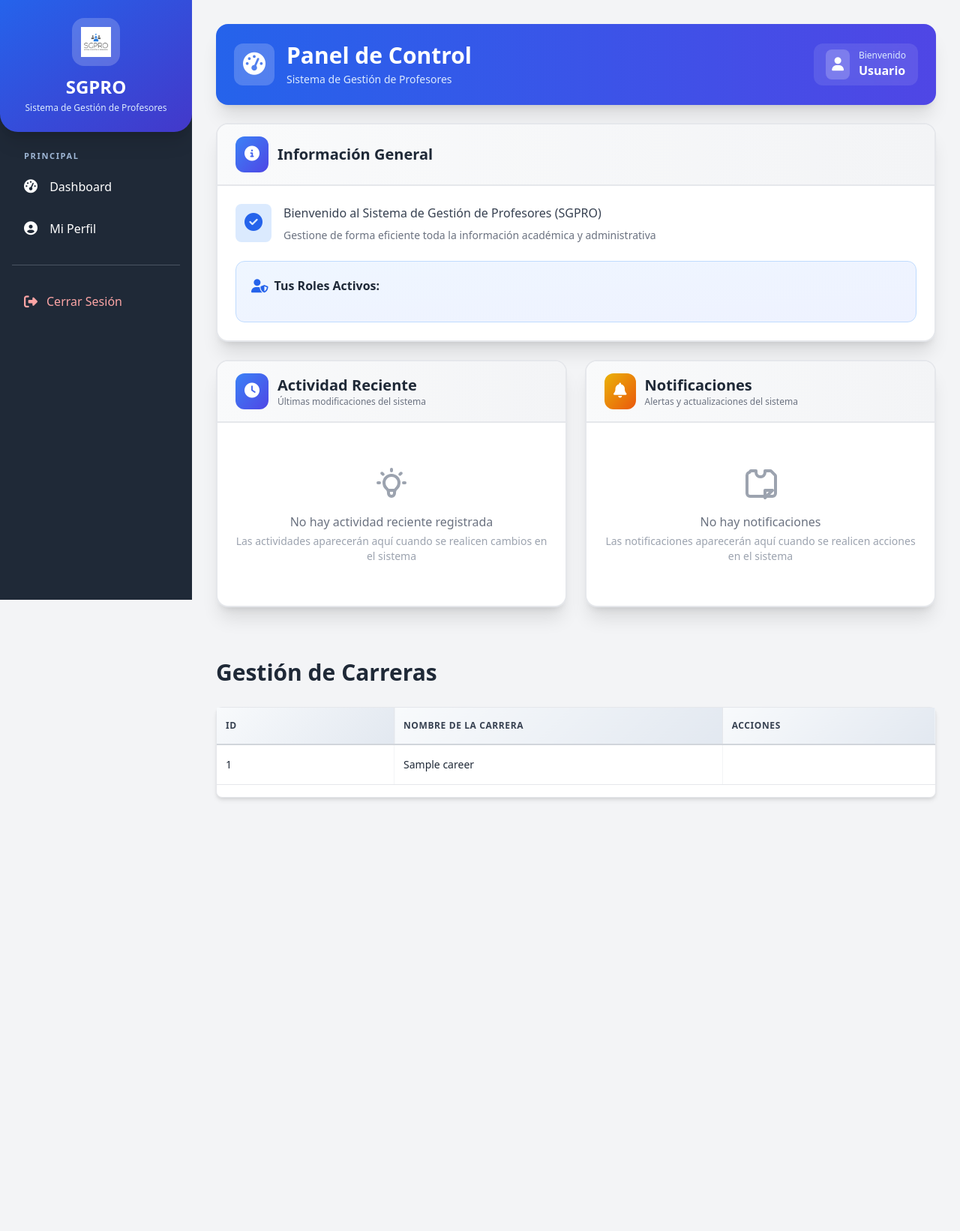
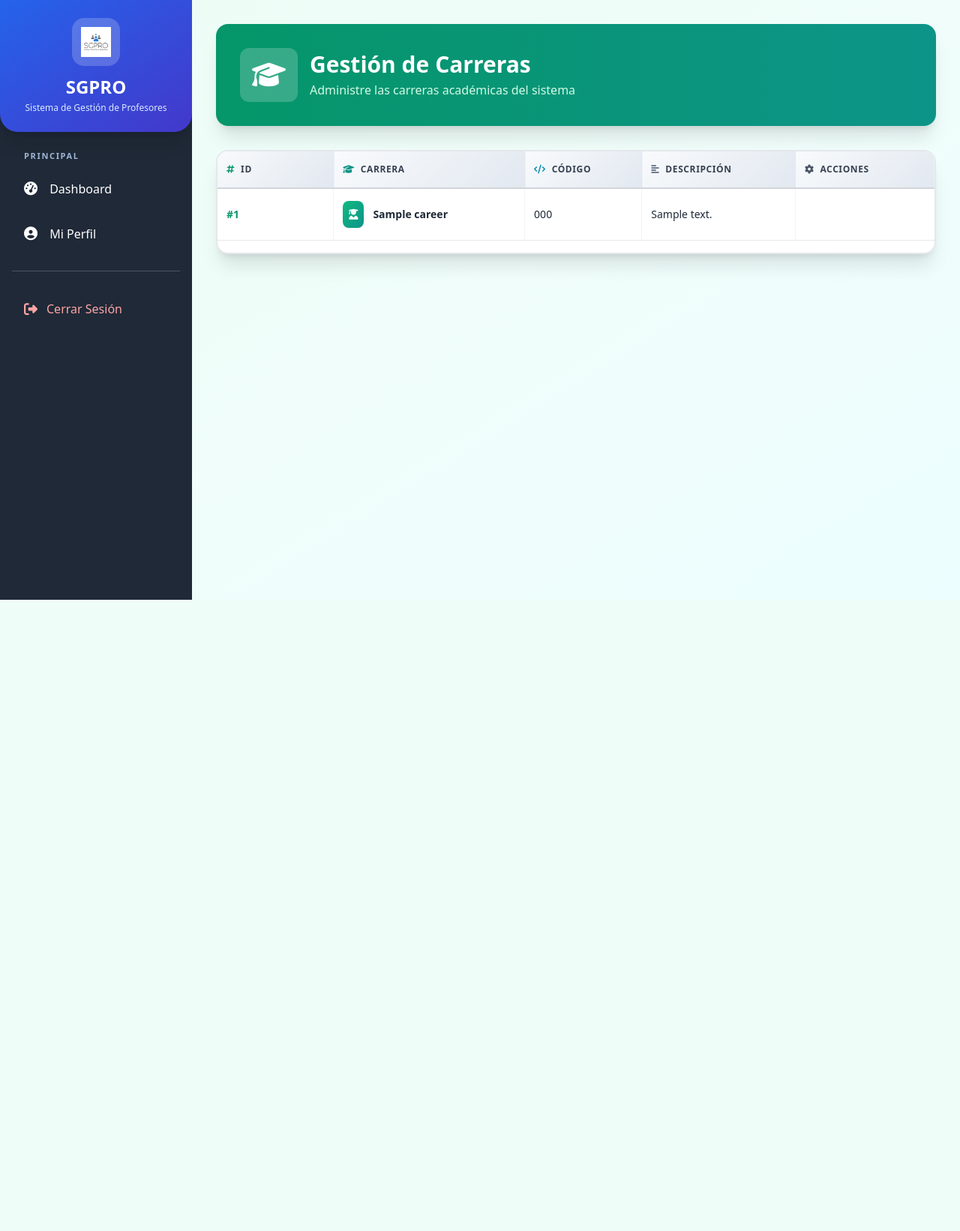
Before and after one commit to MatiasScott/superarse_sgpro, a PHP site: template app/views/academic/careers.php in a window 1280 px wide. Shown: the whole page at 75% size. After the commit the page ends 800 px from the top, so only its background shows below. Run offline with PHP 8.4, Linux system fonts and the light colour scheme; the template is opened without the code that fills it: most values are stand-ins (such as "Sample title", 1, 10 or a date in 2020); some libraries are stand-ins or nearby versions.

Commit message:
creacion de vistas para crear, ver, editar y elinar las carreras, cambio en modelo y controlador

```diff
--- a/app/core/Router.php
+++ b/app/core/Router.php
@@ -438,6 +438,7 @@ class Router
 
         // Rutas de gestión de Carreras
         $this->addRoute('/academic/careers', 'Career@index');
+        $this->addRoute('/academic/careers/create', 'Career@create');
         $this->addRoute('/academic/careers/store', 'Career@store');
         $this->addRoute('/academic/careers/edit/{id}', 'Career@edit');
         $this->addRoute('/academic/careers/update/{id}', 'Career@update');
--- a/app/helpers/PermissionHelper.php
+++ b/app/helpers/PermissionHelper.php
@@ -234,10 +234,6 @@ class PermissionHelper
             return array_values(array_unique(array_column($roles, 'role_name')));
         }
 
-        if (isset($_SESSION['role_names']) && is_array($_SESSION['role_names'])) {
-            return $_SESSION['role_names'];
-        }
-
         if (!isset($_SESSION['user_id'])) {
             return [];
         }
@@ -245,9 +241,18 @@ class PermissionHelper
         $roleModel = new RoleModel();
         $currentRoles = $roleModel->getRolesByUserId($_SESSION['user_id']);
         $roleNames = array_values(array_unique(array_column($currentRoles, 'role_name')));
-        $_SESSION['role_names'] = $roleNames;
 
-        return $roleNames;
+        // Mantiene la sesión en sincronía con cambios de roles aplicados en BD.
+        if (!empty($roleNames)) {
+            $_SESSION['role_names'] = $roleNames;
+            return $roleNames;
+        }
+
+        if (isset($_SESSION['role_names']) && is_array($_SESSION['role_names'])) {
+            return $_SESSION['role_names'];
+        }
+
+        return [];
     }
 
     public static function hasAnyRole($allowedRoles, $roles = null)
--- a/app/views/academic/careers.php
+++ b/app/views/academic/careers.php
@@ -1,15 +1,49 @@
 <!DOCTYPE html>
 <html lang="es">
+
 <head>
     <meta charset="UTF-8">
     <meta name="viewport" content="width=device-width, initial-scale=1.0">
     <link rel="icon" type="image/png" href="<?php echo BASE_PATH; ?>/img/logo_sgpro.png">
     <title><?php echo htmlspecialchars($pageTitle); ?></title>
     <script src="https://cdn.tailwindcss.com"></script>
-    <link rel="stylesheet" href="<?php echo BASE_PATH; ?>/css/compiled.css">
+    <link rel="stylesheet" href="<?php echo BASE_PATH; ?>/css/compiled.css?v=<?php echo time(); ?>">
     <link rel="stylesheet" href="<?php echo BASE_PATH; ?>/css/responsive.css">
+    <link rel="stylesheet" href="https://cdnjs.cloudflare.com/ajax/libs/font-awesome/6.4.0/css/all.min.css">
+    <style>
+        .sidebar-item-text {
+            color: #ffffff;
+        }
+
+        .sidebar-item-text-logout {
+            color: #f87171;
+        }
+
+        @media (max-width: 1024px) {
+            .main-content {
+                padding: 1rem;
+                padding-top: 1rem;
+                margin-left: 0 !important;
+                width: 100% !important;
+            }
+
+            header {
+                margin-top: 3.5rem !important;
+                margin-bottom: 1rem !important;
+            }
+        }
+
+        @media (min-width: 1025px) {
+            .main-content {
+                margin-left: 16rem !important;
+                width: calc(100% - 16rem) !important;
+                padding: 2rem;
+            }
+        }
+    </style>
 </head>
-<body class="bg-gray-100 font-sans">
+
+<body class="bg-gradient-to-br from-emerald-50 via-teal-50 to-cyan-50 font-sans min-h-screen">
     <?php
     require_once __DIR__ . '/../../helpers/PermissionHelper.php';
     $canManageCareers = PermissionHelper::can('careers', 'manage_all', $roles ?? null);
@@ -17,57 +51,105 @@
     $canEditCareers = PermissionHelper::can('careers', 'edit', $roles ?? null);
     $canDeleteCareers = PermissionHelper::can('careers', 'delete', $roles ?? null);
     ?>
-    <?php require_once __DIR__ . '/../dashboard/index.php'; ?>
+    <?php require_once __DIR__ . '/../partials/sidebar.php'; ?>
+
     <div class="main-content">
-        <header class="page-header">
-            <h1>Gestión de Carreras</h1>
+        <header class="mb-8">
+            <div class="bg-gradient-to-r from-emerald-600 to-teal-600 rounded-2xl shadow-xl p-8 text-white">
+                <div class="flex flex-col lg:flex-row lg:items-center lg:justify-between gap-6">
+                    <div class="flex items-center space-x-4">
+                        <div class="bg-white/20 backdrop-blur-sm p-4 rounded-xl">
+                            <i class="fas fa-graduation-cap text-4xl"></i>
+                        </div>
+                        <div>
+                            <h1 class="text-3xl font-bold">Gestión de Carreras</h1>
+                            <p class="text-emerald-100 mt-1">Administre las carreras académicas del sistema</p>
+                        </div>
+                    </div>
+
                     <?php if ($canManageCareers || $canCreateCareers): ?>
-                <form action="<?php echo BASE_PATH; ?>/academic/careers/store" method="POST" class="flex items-center gap-2">
-                    <input type="hidden" name="_csrf" value="<?php echo htmlspecialchars($_SESSION['csrf_token'] ?? ''); ?>">
-                    <input type="text" name="name" required placeholder="Nueva carrera" class="px-3 py-2 border border-gray-300 rounded-lg text-sm">
-                    <button type="submit" class="btn-responsive btn-primary">+ Crear</button>
-                </form>
+                        <a href="<?php echo BASE_PATH; ?>/academic/careers/create" class="bg-white hover:bg-gray-100 text-emerald-700 font-bold py-3 px-6 rounded-xl shadow-lg hover:shadow-xl transform hover:-translate-y-0.5 transition-all duration-200 flex items-center justify-center space-x-2 w-full lg:w-auto">
+                            <i class="fas fa-plus-circle text-xl"></i>
+                            <span>Crear Carrera</span>
+                        </a>
                     <?php endif; ?>
+                </div>
+            </div>
         </header>
-        <main class="bg-white rounded-lg shadow-md overflow-hidden">
+
+        <main class="bg-white rounded-2xl shadow-xl overflow-hidden border-2 border-gray-200">
             <div class="table-responsive">
                 <table class="min-w-full leading-normal">
-                <thead>
+                    <thead class="bg-gradient-to-r from-gray-50 to-gray-100">
                         <tr>
-                        <th class="px-5 py-3 border-b-2 border-gray-200 bg-gray-100 text-left text-xs font-semibold text-gray-600 uppercase tracking-wider">
-                            ID
+                            <th class="px-5 py-4 border-b-2 border-gray-200 text-left text-xs font-bold text-gray-700 uppercase tracking-wider">
+                                <div class="flex items-center space-x-2">
+                                    <i class="fas fa-hashtag text-emerald-600"></i>
+                                    <span>ID</span>
+                                </div>
                             </th>
-                        <th class="px-5 py-3 border-b-2 border-gray-200 bg-gray-100 text-left text-xs font-semibold text-gray-600 uppercase tracking-wider">
-                            Nombre de la Carrera
+                            <th class="px-5 py-4 border-b-2 border-gray-200 text-left text-xs font-bold text-gray-700 uppercase tracking-wider">
+                                <div class="flex items-center space-x-2">
+                                    <i class="fas fa-graduation-cap text-teal-600"></i>
+                                    <span>Carrera</span>
+                                </div>
                             </th>
-                        <th class="px-5 py-3 border-b-2 border-gray-200 bg-gray-100 text-left text-xs font-semibold text-gray-600 uppercase tracking-wider">
-                            Acciones
+                            <th class="px-5 py-4 border-b-2 border-gray-200 text-left text-xs font-bold text-gray-700 uppercase tracking-wider">
+                                <div class="flex items-center space-x-2">
+                                    <i class="fas fa-code text-cyan-600"></i>
+                                    <span>Código</span>
+                                </div>
+                            </th>
+                            <th class="px-5 py-4 border-b-2 border-gray-200 text-left text-xs font-bold text-gray-700 uppercase tracking-wider">
+                                <div class="flex items-center space-x-2">
+                                    <i class="fas fa-align-left text-slate-600"></i>
+                                    <span>Descripción</span>
+                                </div>
+                            </th>
+                            <th class="px-5 py-4 border-b-2 border-gray-200 text-left text-xs font-bold text-gray-700 uppercase tracking-wider">
+                                <div class="flex items-center space-x-2">
+                                    <i class="fas fa-cog text-gray-600"></i>
+                                    <span>Acciones</span>
+                                </div>
                             </th>
                         </tr>
                     </thead>
                     <tbody>
                         <?php if (isset($careers) && is_array($careers) && !empty($careers)): ?>
                             <?php foreach ($careers as $career): ?>
-                            <tr>
+                                <tr class="hover:bg-emerald-50 transition-colors duration-150">
                                     <td class="px-5 py-5 border-b border-gray-200 bg-white text-sm">
-                                    <?php echo htmlspecialchars($career['id']); ?>
+                                        <span class="font-bold text-emerald-600">#<?php echo htmlspecialchars($career['id']); ?></span>
                                     </td>
                                     <td class="px-5 py-5 border-b border-gray-200 bg-white text-sm">
-                                    <?php echo htmlspecialchars($career['name']); ?>
+                                        <div class="flex items-center space-x-3">
+                                            <div class="bg-gradient-to-br from-emerald-500 to-teal-600 p-2 rounded-lg">
+                                                <i class="fas fa-user-graduate text-white"></i>
+                                            </div>
+                                            <span class="font-semibold text-gray-800"><?php echo htmlspecialchars($career['name']); ?></span>
+                                        </div>
+                                    </td>
+                                    <td class="px-5 py-5 border-b border-gray-200 bg-white text-sm text-gray-700">
+                                        <?php echo htmlspecialchars($career['code'] ?? ''); ?>
+                                    </td>
+                                    <td class="px-5 py-5 border-b border-gray-200 bg-white text-sm text-gray-700">
+                                        <?php echo htmlspecialchars($career['description'] ?? ''); ?>
                                     </td>
                                     <td class="px-5 py-5 border-b border-gray-200 bg-white text-sm">
-                                    <div class="flex items-center gap-2">
+                                        <div class="flex items-center space-x-2">
                                             <?php if ($canManageCareers || $canEditCareers): ?>
-                                            <form action="<?php echo BASE_PATH; ?>/academic/careers/update/<?php echo htmlspecialchars($career['id']); ?>" method="POST" class="flex items-center gap-2">
-                                                <input type="hidden" name="_csrf" value="<?php echo htmlspecialchars($_SESSION['csrf_token'] ?? ''); ?>">
-                                                <input type="text" name="name" value="<?php echo htmlspecialchars($career['name']); ?>" required class="px-2 py-1 border border-gray-300 rounded text-xs">
-                                                <button type="submit" class="btn-responsive btn-secondary text-xs">Editar</button>
-                                            </form>
+                                                <a href="<?php echo BASE_PATH; ?>/academic/careers/edit/<?php echo htmlspecialchars($career['id']); ?>" class="bg-gradient-to-r from-blue-500 to-blue-600 hover:from-blue-600 hover:to-blue-700 text-white font-semibold px-3 py-2 rounded-lg shadow-md hover:shadow-lg transition-all duration-200 transform hover:-translate-y-0.5 flex items-center space-x-2">
+                                                    <i class="fas fa-edit"></i>
+                                                    <span>Editar</span>
+                                                </a>
                                             <?php endif; ?>
                                             <?php if ($canManageCareers || $canDeleteCareers): ?>
                                                 <form action="<?php echo BASE_PATH; ?>/academic/careers/delete/<?php echo htmlspecialchars($career['id']); ?>" method="POST" onsubmit="return confirm('¿Eliminar esta carrera?');">
                                                     <input type="hidden" name="_csrf" value="<?php echo htmlspecialchars($_SESSION['csrf_token'] ?? ''); ?>">
-                                                <button type="submit" class="btn-responsive bg-red-600 hover:bg-red-700 text-white text-xs px-3 py-2 rounded">Eliminar</button>
+                                                    <button type="submit" class="bg-gradient-to-r from-red-500 to-red-600 hover:from-red-600 hover:to-red-700 text-white font-semibold px-3 py-2 rounded-lg shadow-md hover:shadow-lg transition-all duration-200 transform hover:-translate-y-0.5 flex items-center space-x-2">
+                                                        <i class="fas fa-trash-alt"></i>
+                                                        <span>Eliminar</span>
+                                                    </button>
                                                 </form>
                                             <?php endif; ?>
                                         </div>
@@ -76,7 +158,15 @@
                             <?php endforeach; ?>
                         <?php else: ?>
                             <tr>
-                            <td colspan="3" class="text-center py-4 text-gray-500">No hay carreras registradas.</td>
+                                <td colspan="5" class="px-6 py-12 text-center">
+                                    <div class="flex flex-col items-center justify-center space-y-4">
+                                        <div class="bg-gray-100 p-6 rounded-full">
+                                            <i class="fas fa-graduation-cap text-gray-400 text-5xl"></i>
+                                        </div>
+                                        <p class="text-gray-500 font-medium text-lg">No hay carreras registradas</p>
+                                        <p class="text-gray-400 text-sm">Comience creando una nueva carrera</p>
+                                    </div>
+                                </td>
                             </tr>
                         <?php endif; ?>
                     </tbody>
@@ -84,6 +174,8 @@
             </div>
         </main>
     </div>
+
     <script src="<?php echo BASE_PATH; ?>/js/responsive.js"></script>
 </body>
+
 </html>
```
Also changed, not shown: app/controllers/CareerController.php (+30 -6 lines), app/models/CareerModel.php (+13 -5 lines), app/views/academic/create-career.php (added, +82 -0 lines), app/views/academic/edit-career.php (added, +82 -0 lines), 5 other files. Lines whose indentation alone changed are shown as unchanged.
